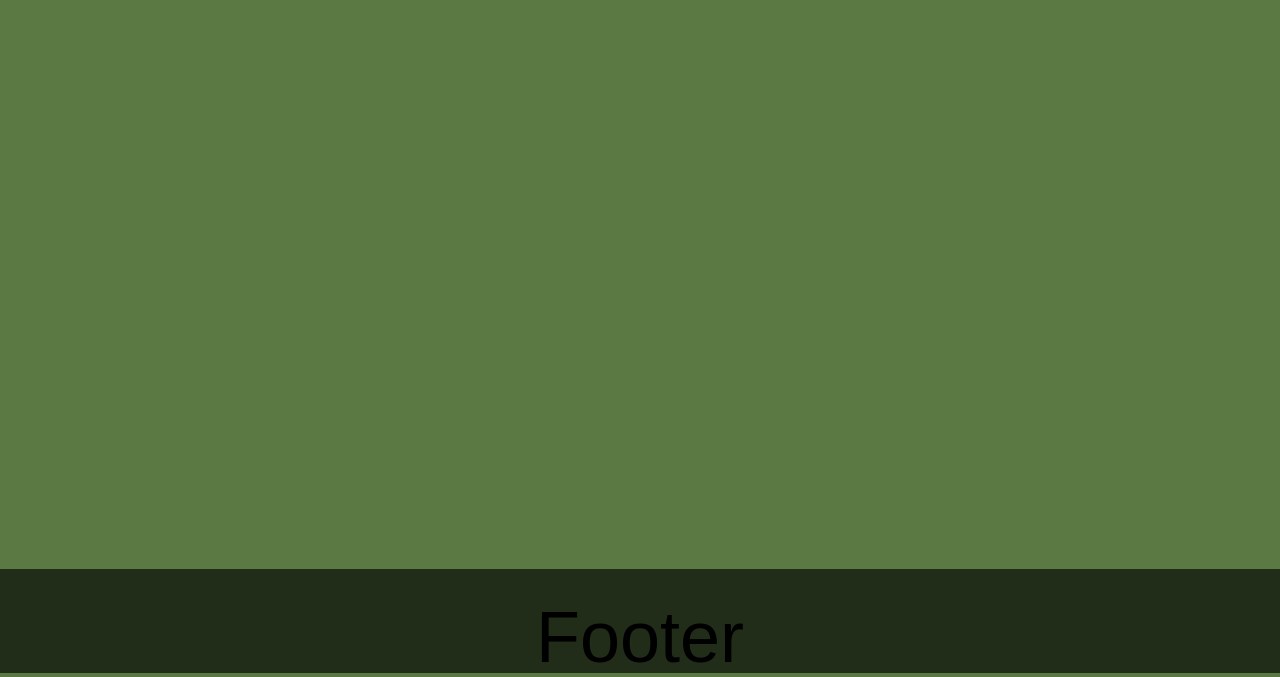
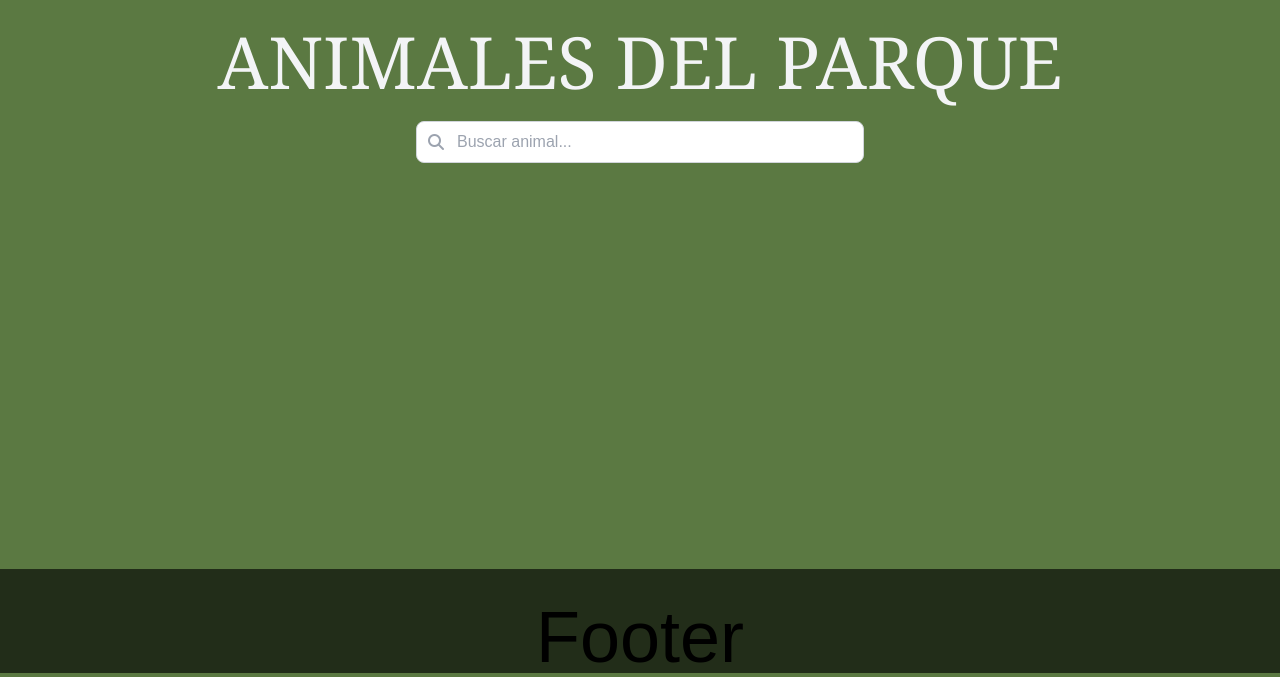
Before and after one commit to FaunaPark/Client, a website: page frontend/src/pages/animales.html in a window 1280 px wide. Shown: the part 127-804 px from the top of the page. Drawn offline with nearby package versions, Linux system fonts and the light colour scheme; files that its build step writes are made by us from their sources; no server answers.

Commit message:
Añado titulo y barra de busqueda por ahora no funcional

```diff
--- a/frontend/src/pages/animales.html
+++ b/frontend/src/pages/animales.html
@@ -1,5 +1,6 @@
 <!DOCTYPE html>
 <html lang="en">
+
 <head>
     <meta charset="UTF-8">
     <meta name="viewport" content="width=device-width, initial-scale=1.0">
@@ -10,11 +11,14 @@
     <link rel="icon" href="../../assets/favicon.ico" type="image/png">
     <link rel="stylesheet" href="https://cdnjs.cloudflare.com/ajax/libs/font-awesome/6.5.0/css/all.min.css">
 </head>
+
 <body class="animales">
     <div class="header">
         <div class="left">
             <img class=" h-36 " src="../../assets/logoHorizontal.png">
-            <span class="text-7xl  font-serif bg-clip-text text-transparent bg-gradient-to-r from-green-800 to-orange-500">Fauna Park</span>
+            <span
+                class="text-7xl  font-serif bg-clip-text text-transparent bg-gradient-to-r from-green-800 to-orange-500">Fauna
+                Park</span>
         </div>
         <div class="right">
             <button id="btnAñadir"
@@ -26,7 +30,17 @@
         </div>
     </div>
 
-    <div class="main">
+    <div class="main px-10 py-6">
+        <h1 class="text-7xl text-center font-serif mt-6 text-gray-100">ANIMALES DEL PARQUE</h1><BR>
+
+        <div class="mb-6 flex justify-center">
+            <div class="relative w-full max-w-md">
+                <span class="absolute inset-y-0 left-3 flex items-center text-gray-400"><i class="fa-solid fa-magnifying-glass"></i></span>
+
+                <input type="text" id="searchAnimal" placeholder="Buscar animal..."
+                    class="w-full pl-10 px-4 py-2 rounded-lg border border-gray-300 focus:outline-none">
+            </div>
+        </div>
 
     </div>
 
```
